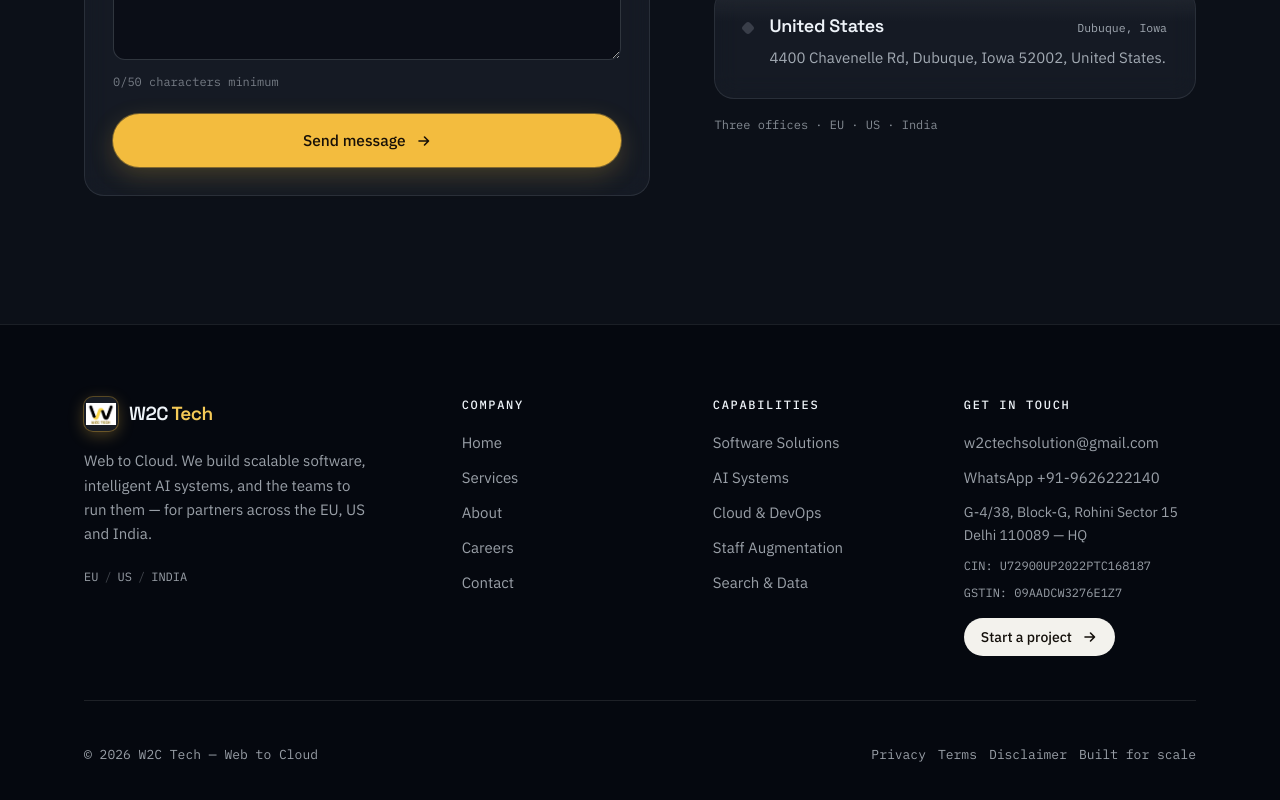
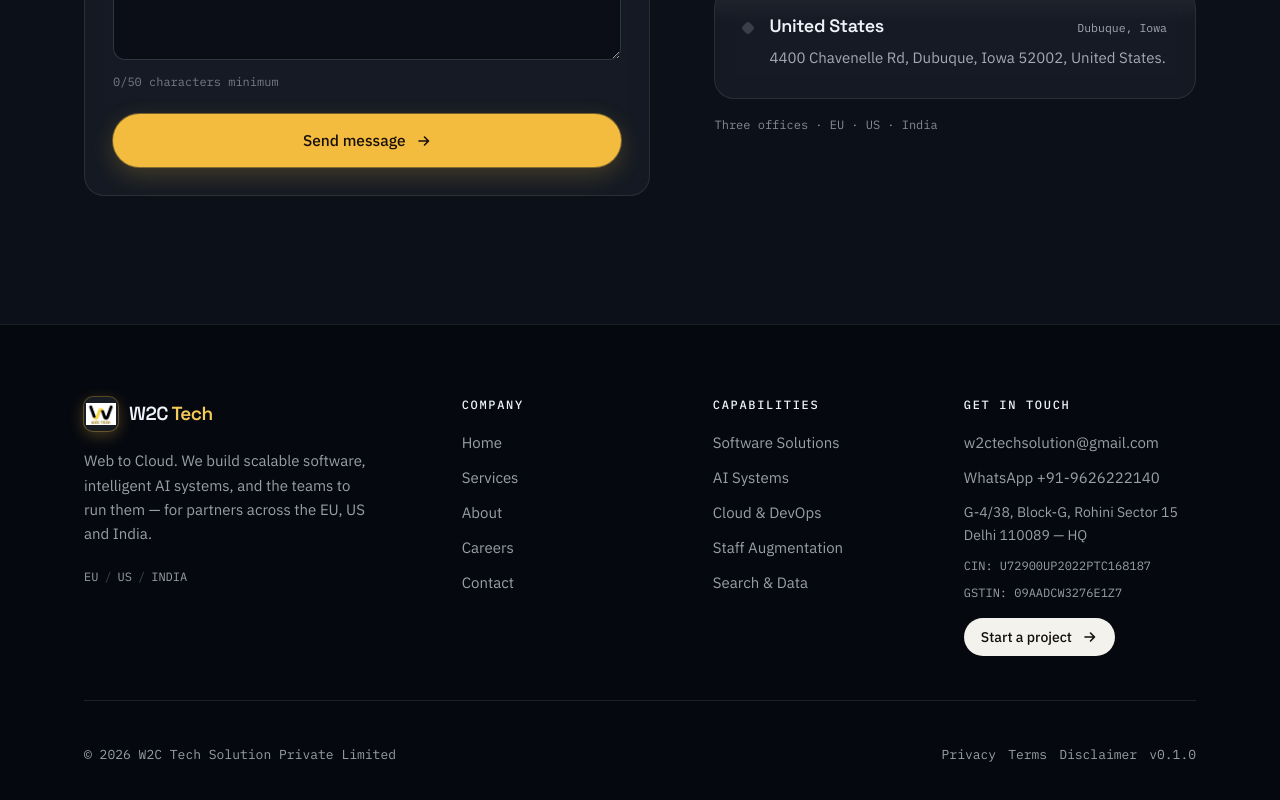
Before and after one commit to w2ctech/w2c_site, a Next.js app: page /en/contact in a window 1280 px wide. Shown: the part 1282-2082 px from the top of the page. Built offline with nearby package versions, Linux system fonts and the light colour scheme; no server answers.

Commit message:
feat: update footer with company name and version information

```diff
--- a/src/components/StructuredData.tsx
+++ b/src/components/StructuredData.tsx
@@ -3,6 +3,7 @@
     "@context": "https://schema.org",
     "@type": "Organization",
     name: "W2C Tech",
+    legalName: "W2C Tech Solution Private Limited",
     alternateName: "Web to Cloud",
     url: "https://w2ctech.com",
     logo: "https://w2ctech.com/assets/w2c-logo.png",
--- a/src/components/ui/Footer.tsx
+++ b/src/components/ui/Footer.tsx
@@ -2,6 +2,7 @@
 import { Brand } from "./Brand";
 import { Button } from "./Button";
 import { Arrow } from "./Icons";
+import { version } from "@/../package.json";
 
 const FOOTER_LINKS = {
   company: [
@@ -105,12 +106,12 @@
         <hr className="my-11 border-t border-[oklch(1_0_0/0.1)]" />
 
         <div className="flex flex-wrap justify-between gap-3 font-mono text-[13px] text-on-ink-2">
-          <span>&copy; {new Date().getFullYear()} W2C Tech — Web to Cloud</span>
+          <span>&copy; {new Date().getFullYear()} W2C Tech Solution Private Limited</span>
           <span className="flex gap-3">
             <Link href="/privacy-policy" className="hover:text-on-ink transition-colors">Privacy</Link>
             <Link href="/terms-of-service" className="hover:text-on-ink transition-colors">Terms</Link>
             <Link href="/disclaimer" className="hover:text-on-ink transition-colors">Disclaimer</Link>
-            <span>Built for scale</span>
+            <span>v{version}</span>
           </span>
         </div>
       </div>
```
